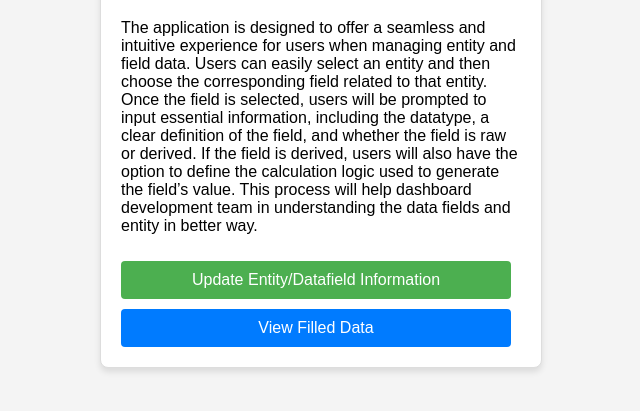
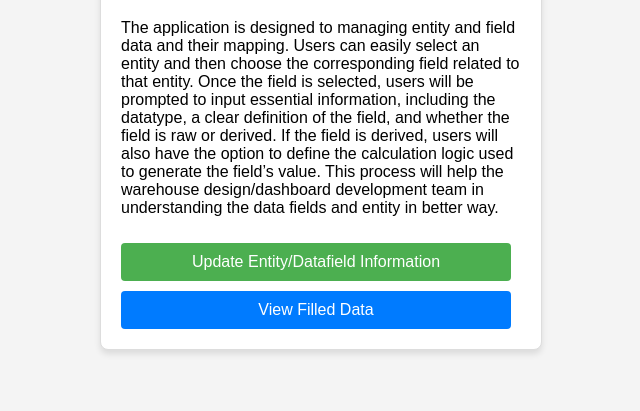
Before and after one commit to surya-astic/FieldUpdateApp, a plain HTML site: page index.html in a window 1280 px wide. Shown: the part 169-580 px from the top of the page, without its empty margins (319-959 px from the left). Drawn offline with Linux system fonts and the light colour scheme.

Commit message:
Update index.html

```diff
--- a/index.html
+++ b/index.html
@@ -112,7 +112,7 @@
     <form id="update-form">
         <h1 style="text-align: center;">Welcome to TAF NL Entity Attribute mapping page</h1>
 
-	<p>The application is designed to offer a seamless and intuitive experience for users when managing entity and field data. Users can easily select an entity and then choose the corresponding field related to that entity. Once the field is selected, users will be prompted to input essential information, including the datatype, a clear definition of the field, and whether the field is raw or derived. If the field is derived, users will also have the option to define the calculation logic used to generate the field’s value. This process will help dashboard development team in understanding the data fields and entity in better way.</p>
+	<p>The application is designed to managing entity and field data and their mapping. Users can easily select an entity and then choose the corresponding field related to that entity. Once the field is selected, users will be prompted to input essential information, including the datatype, a clear definition of the field, and whether the field is raw or derived. If the field is derived, users will also have the option to define the calculation logic used to generate the field’s value. This process will help the warehouse design/dashboard development team in understanding the data fields and entity in better way.</p>
 
         <!-- Link styled as a button for "Update Entity/Datafield Information" -->
         <a href="createform.html" class="button-link">Update Entity/Datafield Information</a>
```
